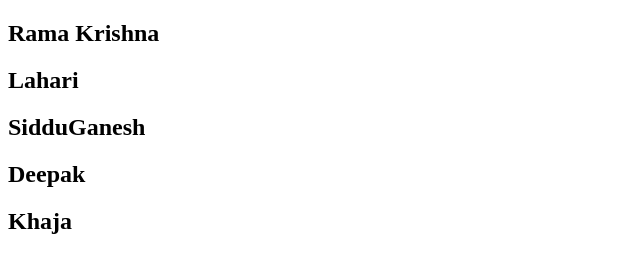
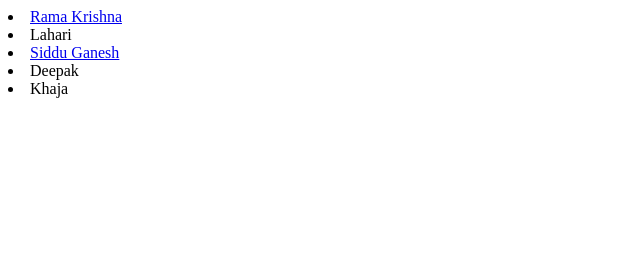
Before and after one commit to sidduganeshsid/TecTechyConnect, a plain HTML site: page members.html in a window 1280 px wide. Shown: the whole page, without its empty margins (0-640 px from the left). Drawn offline with Linux system fonts and the light colour scheme.

Commit message:
modified members.html

```diff
--- a/members.html
+++ b/members.html
@@ -8,11 +8,13 @@
 </head>
 
 <body>
-<h2>Rama Krishna</h2>
-<h2>Lahari</h2>
-<h2>SidduGanesh</h2>
-<h2>Deepak</h2>
-<h2>Khaja</h2>
+<nav>
+  <li><a href="https://ramakrishna551.github.io/mypersonal">Rama Krishna</a></li>
+  <li>Lahari</li>
+  <li><a href="https://sidduganeshsid.github.io/cv">Siddu Ganesh</a></li>
+  <li>Deepak</li>
+  <li>Khaja</li>
+</nav>
 </body>
 
 </html>
```
